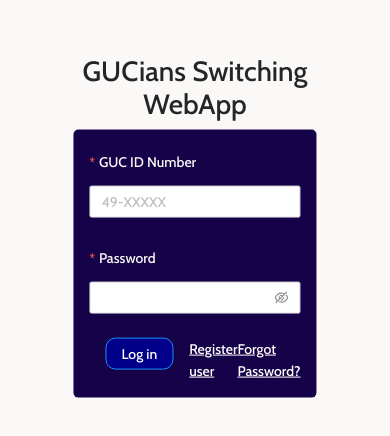
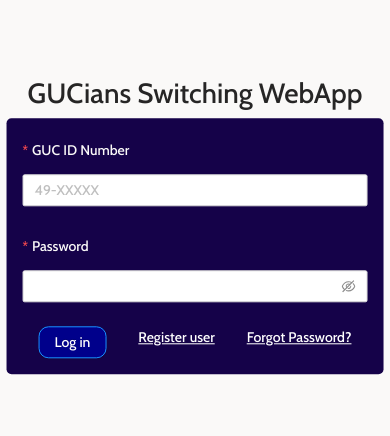
Before and after one commit to Mina161/GUC-Switch-Front, a React (Create React App) app: page /login in a window 390 px wide. Shown: the part 196-632 px from the top of the page. Built offline with nearby package versions, Linux system fonts and the light colour scheme.

Commit message:
Redesign forms

```diff
--- a/src/App.css
+++ b/src/App.css
@@ -57,6 +57,7 @@
 
 .main-button-cancel {
   background-color: red;
+  color: white;
   border-radius: 10px;
 }
 
@@ -69,3 +70,7 @@
   background-color: darkcyan;
   border-radius: 10px;
 }
+
+.form-area{
+  width: max-content;
+}
--- a/src/Pages/Login/index.js
+++ b/src/Pages/Login/index.js
@@ -35,7 +35,7 @@ export const Login = ({ login, user, isLoading }) => {
 
   return (
     <div className="position-relative main-page">
-      <div className="col-md-6 position-absolute top-50 start-50 translate-middle">
+      <div className="col-md-6 position-absolute top-50 start-50 translate-middle form-area">
         <h1 className="text-center">GUCians Switching WebApp</h1>
         {isLoading && <div className="text-center"><Loading color="var(--primaryColor)"/></div>}
         {!isLoading && <div className="p-3 login-form">
@@ -71,11 +71,10 @@ export const Login = ({ login, user, isLoading }) => {
                 <Button disabled={isLoading} className="main-button mx-3" type="primary" htmlType="submit">
                   Log in
                 </Button>
-              <div>
+              <div className="mx-3">
                 <a className="link" href="/signup">Register user</a>
               </div>
-              <br/>
-              <div>
+              <div className="mx-3">
                 <a className="link" href="/forgot-password">Forgot Password?</a>
               </div>
             </div>
--- a/src/Pages/ResetPassword/Forgot.js
+++ b/src/Pages/ResetPassword/Forgot.js
@@ -34,7 +34,7 @@ export const ForgotPassword = ({ requestReset, isLoading, isDone }) => {
 
   return (
     <div className="position-relative main-page">
-      <div className="col-md-6 position-absolute top-50 start-50 translate-middle">
+      <div className="col-md-6 position-absolute top-50 start-50 translate-middle my-3 form-area">
         <h1 className="text-center">Forgot your password?</h1>
           {isLoading && <div className="text-center"><Loading color="var(--primaryColor)"/></div>}
           {isDone && <div className="text-center"><RiMailCheckFill size={100} color="var(--primaryColor)"/></div>}
--- a/src/Pages/ResetPassword/Reset.js
+++ b/src/Pages/ResetPassword/Reset.js
@@ -39,7 +39,7 @@ export const ResetPassword = ({ resetPass, isLoading, isDone }) => {
 
   return (
     <div className="position-relative main-page">
-      <div className="col-md-6 position-absolute top-50 start-50 translate-middle">
+      <div className="col-md-6 position-absolute top-50 start-50 translate-middle my-3 form-area">
         <h1 className="text-center">Reset Password</h1>
         {isLoading && <div className="text-center"><Loading color="var(--primaryColor)"/></div>}
         {isDone && <div className="text-center"><HiLockClosed size={100} color="var(--primaryColor)"/></div>}
--- a/src/Pages/Signup/index.js
+++ b/src/Pages/Signup/index.js
@@ -42,7 +42,7 @@ export const Signup = ({ signup, user }) => {
 
   return (
     <div className="position-relative main-page">
-      <div className="col-md-6 position-absolute top-50 start-50 translate-middle">
+      <div className="position-absolute top-50 start-50 translate-middle my-3 form-area">
         <h1 className="text-center">GUCians Switching WebApp</h1>
         <div className="p-3 login-form">
           <Form
```
